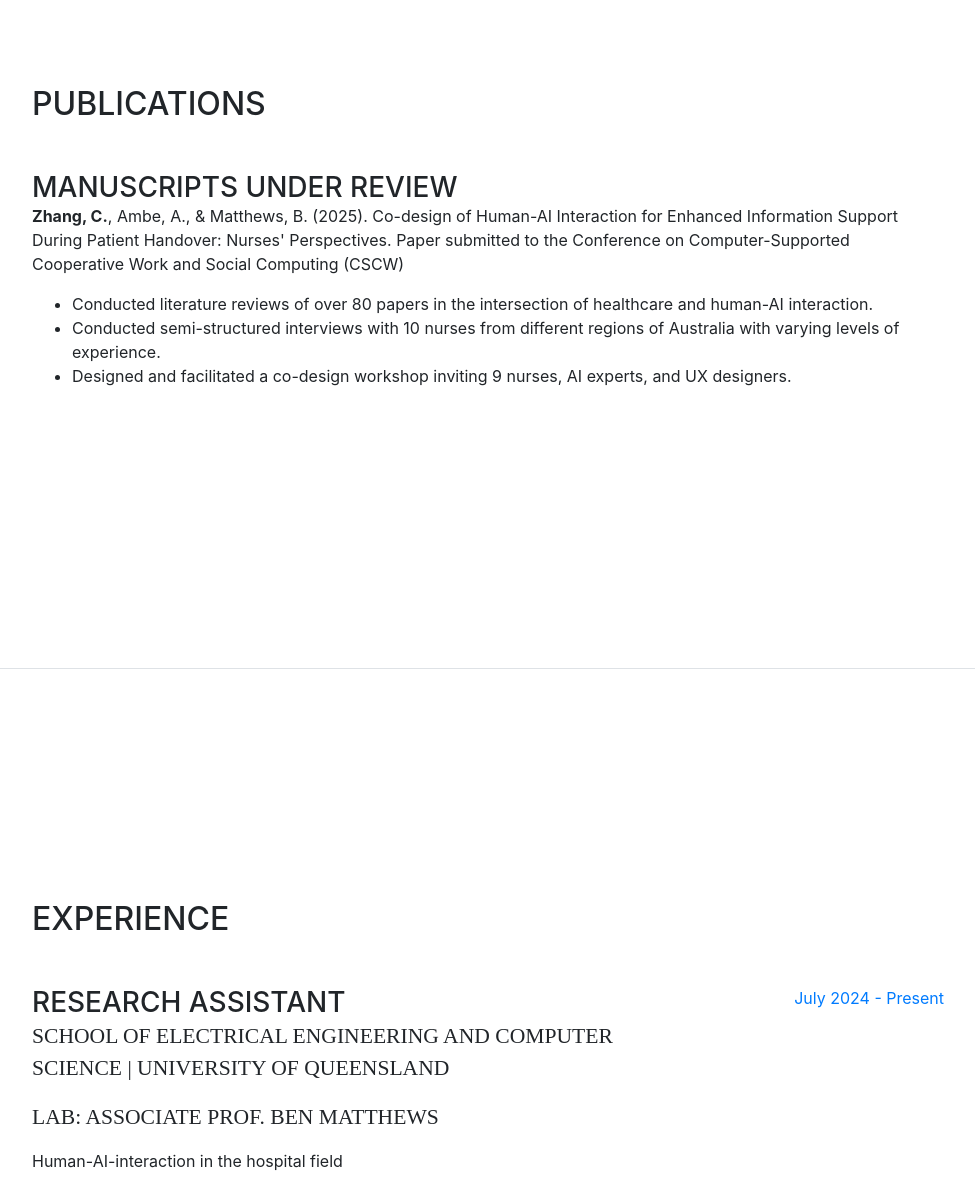
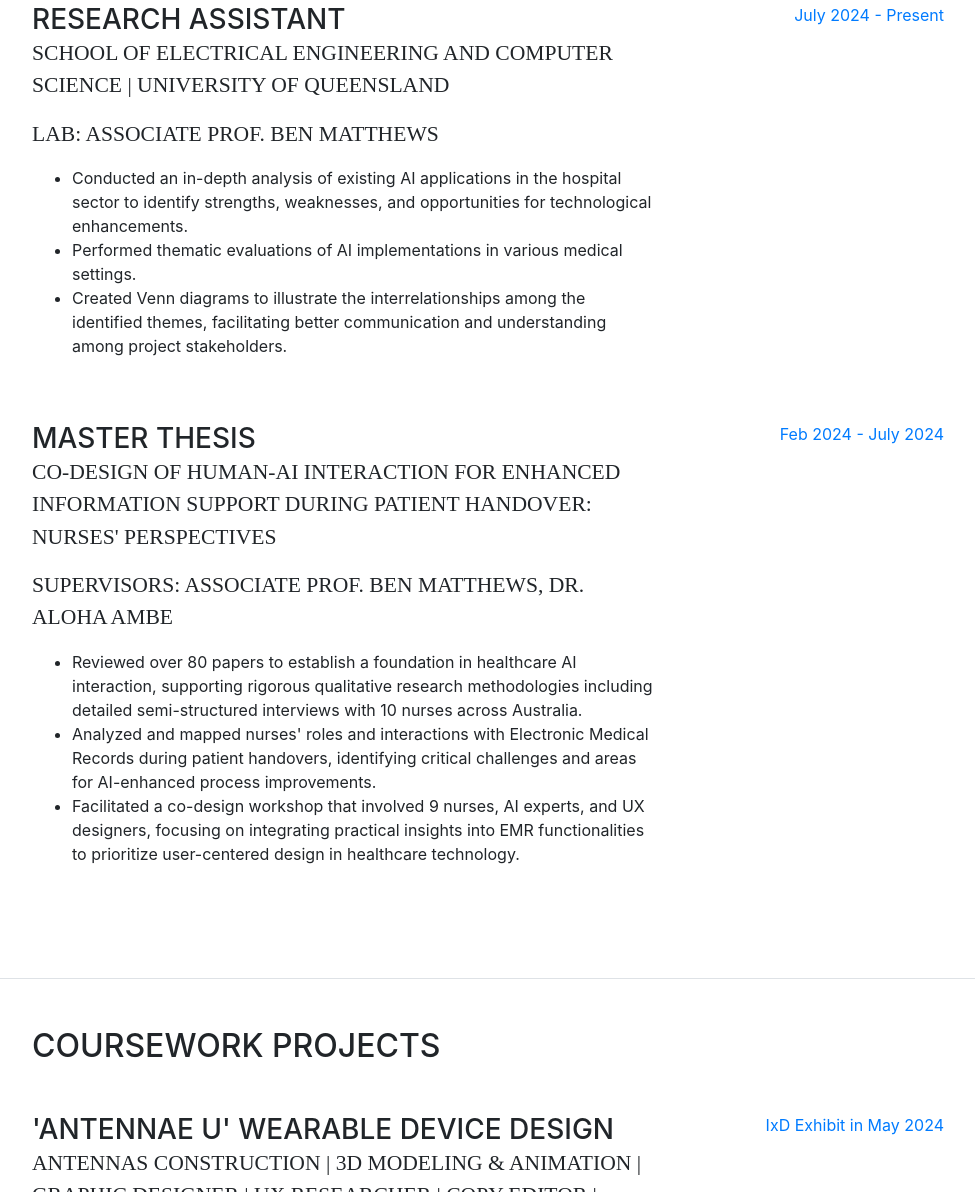
Before and after one commit to congrongzhang/congrongzhang.github.io, a website with bundled scripts: page index.html in a window 1280 px wide. Shown: the part 931-2123 px from the top of the page, without its empty margins (288-1263 px from the left). Built offline with nearby package versions, Linux system fonts and the light colour scheme; a web font is replaced by a local one.

Commit message:
Add files via upload

```diff
--- a/index.html
+++ b/index.html
@@ -42,9 +42,9 @@
           <li class="nav-item">
             <a class="nav-link js-scroll-trigger" href="#about">About</a>
           </li>
-          <li class="nav-item">
+          <!-- <li class="nav-item">
             <a class="nav-link js-scroll-trigger" href="#publication">Publication</a>
-          </li>
+          </li> -->
           <li class="nav-item">
             <a class="nav-link js-scroll-trigger" href="#experience">Experience</a>
           </li>
@@ -95,7 +95,7 @@
           </ul>
         </div>
       </section>
-      <section class="resume-section p-3 p-lg-5 d-flex flex-column" id="publication">
+      <!-- <section class="resume-section p-3 p-lg-5 d-flex flex-column" id="publication">
         <div class="my-auto">
           <h2 class="mb-5">Publications</h2>
           <div class="resume-item d-flex flex-column flex-md-row mb-5">
@@ -111,7 +111,7 @@
             </div>
             </div>
           </div>
-        </div>
+        </div> -->
 
       </section>
       <section class="resume-section p-3 p-lg-5 d-flex flex-column" id="experience">
@@ -122,10 +122,30 @@
               <h3 class="mb-0">Research Assistant</h3>
               <div class="subheading mb-3">School of Electrical Engineering and Computer Science | University of Queensland</div>
               <div class="subheading mb-3">Lab: Associate Prof. Ben Matthews</div>
-              <p>Human-AI-interaction in the hospital field</p>
+              <ul>
+                <li>Conducted an in-depth analysis of existing AI applications in the hospital sector to identify strengths, weaknesses, and opportunities for technological enhancements.</li>
+                <li>Performed thematic evaluations of AI implementations in various medical settings.</li>
+                <li>Created Venn diagrams to illustrate the interrelationships among the identified themes, facilitating better communication and understanding among project stakeholders.</li>
+              </ul>
             </div>
             <div class="resume-date text-md-right">
               <span class="text-primary">July 2024 - Present</span>
+            </div>
+          </div>
+
+          <div class="resume-item d-flex flex-column flex-md-row mb-5">
+            <div class="resume-content mr-auto">
+              <h3 class="mb-0">Master Thesis</h3>
+              <div class="subheading mb-3">Co-design of Human-AI Interaction for Enhanced Information Support During Patient Handover: Nurses' Perspectives</div>
+              <div class="subheading mb-3">Supervisors: Associate Prof. Ben Matthews, Dr. Aloha Ambe</div>
+              <ul>
+                <li>Reviewed over 80 papers to establish a foundation in healthcare AI interaction, supporting rigorous qualitative research methodologies including detailed semi-structured interviews with 10 nurses across Australia.</li>
+                <li>Analyzed and mapped nurses' roles and interactions with Electronic Medical Records during patient handovers, identifying critical challenges and areas for AI-enhanced process improvements.</li>
+                <li>Facilitated a co-design workshop that involved 9 nurses, AI experts, and UX designers, focusing on integrating practical insights into EMR functionalities to prioritize user-centered design in healthcare technology.</li>
+              </ul>
+            </div>
+            <div class="resume-date text-md-right">
+              <span class="text-primary">Feb 2024 - July 2024</span>
             </div>
           </div>
         </div>
@@ -271,7 +291,7 @@
               <div>Supervisors: Associate Prof. Ben Matthews & Dr. Aloha Ambe</div>
               <p>Master Thesis: Co-design of Human-AI Interaction for Enhanced Information Support During Patient Handover: Nurses' Perspectives</p>
               <p>Research Proposal | Seminar Presentation | Conference Paper | Conference Paper Demonstration | Thesis Report</p>
-              <p>GPA: 3.94</p>
+              <p>GPA: 3.94/4  6.53/7</p>
             </div>
             <div class="resume-date text-md-right">
               <span class="text-primary">July 2022 - July 2024</span>
@@ -282,7 +302,7 @@
             <div class="resume-content mr-auto">
               <h3 class="mb-0">North China University of Technology,</h3>
               <div class="subheading mb-3">Bachelor of Industrial Design</div>
-              <p>GPA: 3.83</p>
+              <p>GPA: 3.83/4</p>
             </div>
             <div class="resume-date text-md-right">
               <span class="text-primary">September 2017 - July 2021</span>
```
